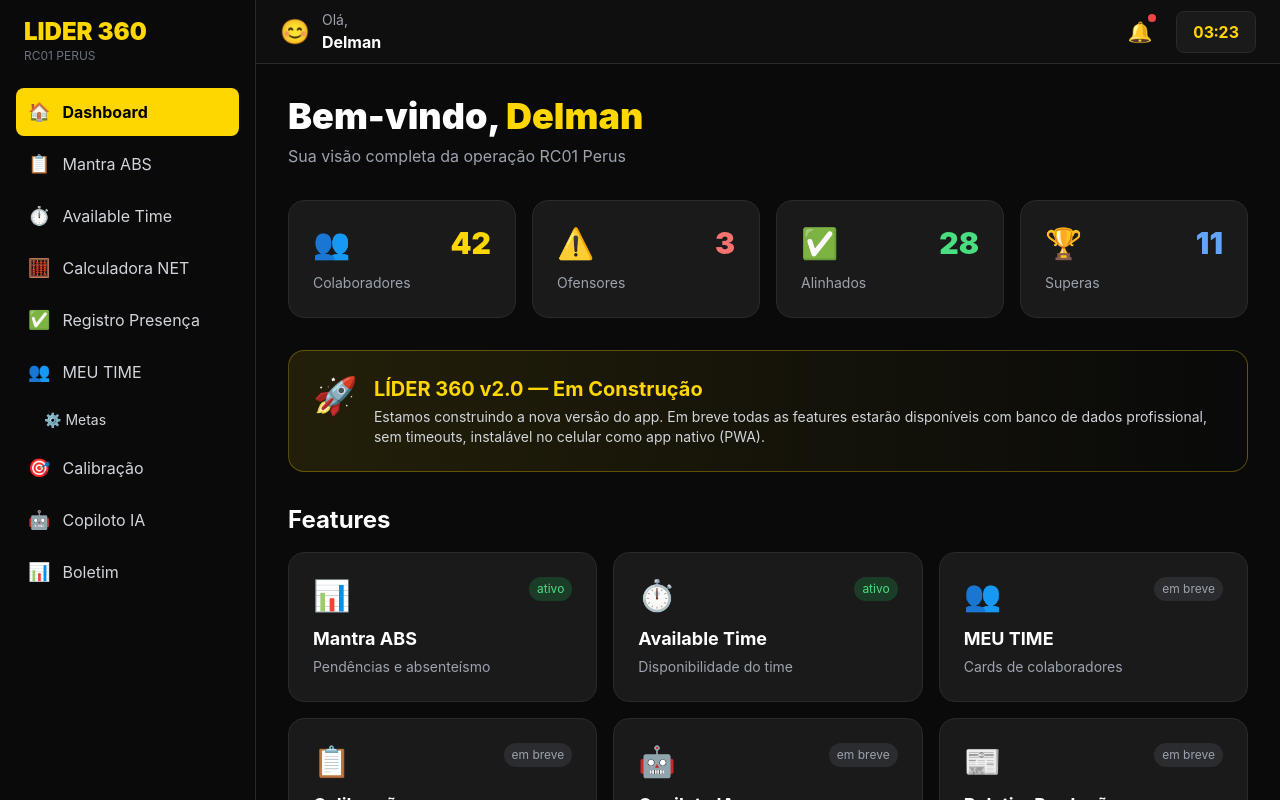
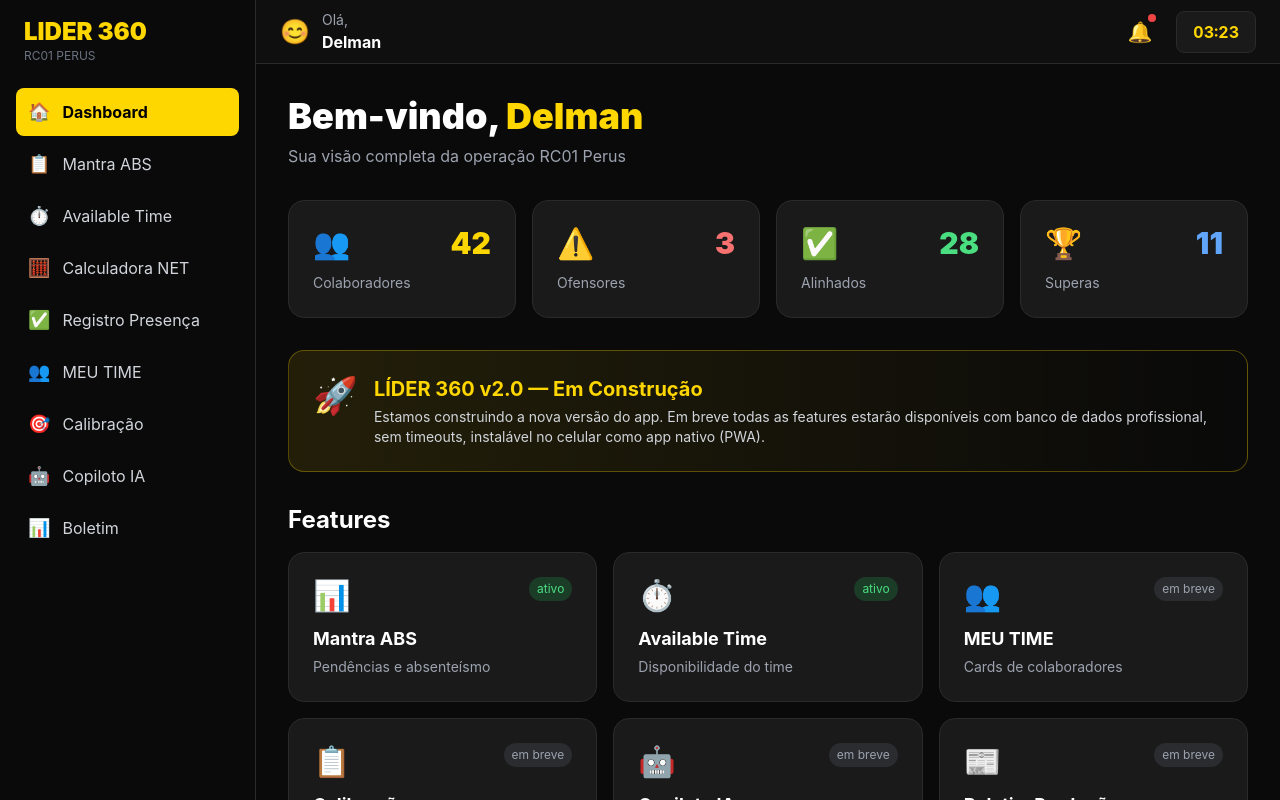
Before and after one commit to delmanjpereira-oss/lider360-app, a Next.js app: page / in a window 1280 px wide. Shown: the top 800 px of the page. Built offline with nearby package versions, Linux system fonts and the light colour scheme.

Commit message:
Update Sidebar.tsx

```diff
--- a/app/components/Sidebar.tsx
+++ b/app/components/Sidebar.tsx
@@ -10,7 +10,6 @@ const menuItems = [
   { href: '/calculadora', label: 'Calculadora NET', icon: '🧮' },
   { href: '/presenca', label: 'Registro Presença', icon: '✅' },
   { href: '/meu-time', label: 'MEU TIME', icon: '👥' },
-  { href: '/meu-time/configuracoes', label: '⚙️ Metas', icon: '', subitem: true },
   { href: '/calibracao', label: 'Calibração', icon: '🎯' },
   { href: '/copiloto', label: 'Copiloto IA', icon: '🤖' },
   { href: '/boletim', label: 'Boletim', icon: '📊' },
@@ -39,10 +38,10 @@ export default function Sidebar() {
                 isActive
                   ? 'bg-[#FFD700] text-black font-bold'
                   : 'text-gray-300 hover:bg-[#1a1a1a] hover:text-white'
-              } ${item.subitem ? 'ml-4 text-sm' : ''}`}
+              }`}
             >
-              {item.icon && <span className="text-lg">{item.icon}</span>}
-              <span className={item.subitem ? 'text-sm' : ''}>{item.label}</span>
+              <span className="text-lg">{item.icon}</span>
+              <span>{item.label}</span>
             </Link>
           );
         })}
```
